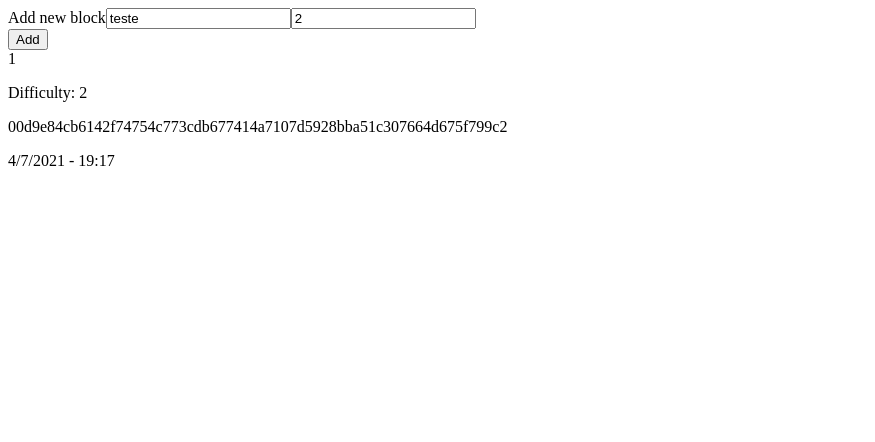
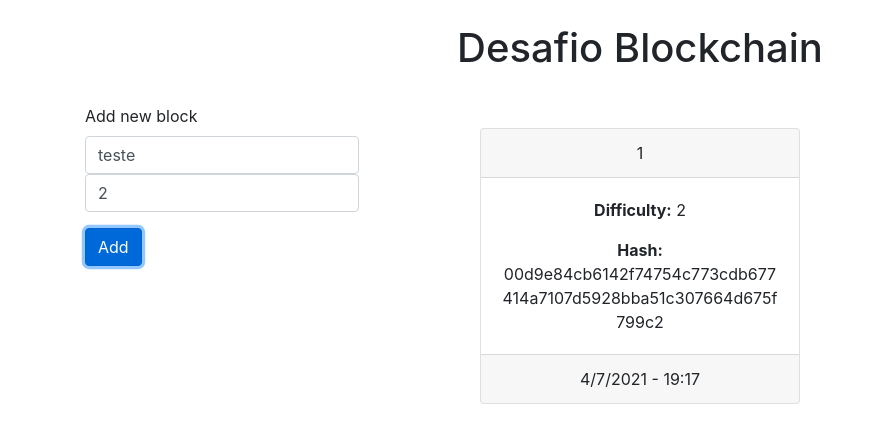
Before and after one commit to gabrielCouto26/desafio-blockchain, a React app: page / in a window 1280 px wide. Both pictures are taken after a click on the button "Add". Shown: the top 442 px of the page, without its empty margins (0-875 px from the left). Built offline with nearby package versions, Linux system fonts and the light colour scheme.

Commit message:
adiciona estilo

```diff
--- a/package.json
+++ b/package.json
@@ -25,8 +25,10 @@
     "@babel/preset-react": "^7.14.5",
     "babel-loader": "^8.2.2",
     "chai": "^4.3.4",
+    "css-loader": "^5.2.6",
     "html-webpack-plugin": "^5.3.2",
     "mocha": "^9.0.0",
+    "style-loader": "^3.0.0",
     "webpack": "^5.42.0",
     "webpack-cli": "^4.7.2",
     "webpack-dev-server": "^3.11.2"
--- a/public/index.html
+++ b/public/index.html
@@ -5,6 +5,13 @@
     <meta http-equiv="X-UA-Compatible" content="IE=edge">
     <meta name="viewport" content="width=device-width, initial-scale=1.0">
     <title>Desafio Blockchain React</title>
+
+    <link
+        rel="stylesheet"
+        href="https://cdn.jsdelivr.net/npm/bootstrap@4.6.0/dist/css/bootstrap.min.css"
+        integrity="sha384-B0vP5xmATw1+K9KRQjQERJvTumQW0nPEzvF6L/Z6nronJ3oUOFUFpCjEUQouq2+l"
+        crossorigin="anonymous"
+    />
 </head>
 <body>
     <div id="root"></div>
--- a/src/components/App.js
+++ b/src/components/App.js
@@ -2,7 +2,6 @@ import React from 'react';
 
 import BlockchainComponent from './Blockchain'
 import FormComponenet from './Form'
-
 import mock from '../mock'
 
 class App extends React.Component {
@@ -21,10 +20,13 @@ class App extends React.Component {
 
     render(){
         return (
-            <>
+            <div className="container">
+                <div className="text-center mt-4">
+                    <h1>Desafio Blockchain</h1>
+                </div>
                 <FormComponenet blockchain={this.state.blockchain} onBlockchainChange={this.onBlockchainChange} />
                 <BlockchainComponent blockchain={this.state.blockchain} onBlockchainChange={this.onBlockchainChange} />
-            </>
+            </div>
         );
     }
 };
--- a/src/components/Block.js
+++ b/src/components/Block.js
@@ -1,5 +1,7 @@
 import React from 'react';
 import Card from 'react-bootstrap/Card';
+
+import Seta from './Seta'
 
 class Block extends React.Component {
     constructor(props){
@@ -15,23 +17,31 @@ class Block extends React.Component {
 
     render(){
         return (
-            <Card>
+            <>
+                { this.state.index > 1
+                    ? <Seta />
+                    : ''
+                }
+                <Card className="text-center" style={{width: "20rem", margin: "2rem 0"}}>
                     <Card.Header>
                         {this.state.index}
                     </Card.Header>
+                    <Card.Body>
                         <Card.Text>
-                    Difficulty: {this.state.difficulty}
+                            <strong>Difficulty:</strong> {this.state.difficulty}
                         </Card.Text>
                         <Card.Text>
                             {this.state.data}
                         </Card.Text>
                         <Card.Text>
-                    {this.state.hash}
+                            <strong>Hash:</strong> {this.state.hash}
                         </Card.Text>
+                    </Card.Body>
                     <Card.Footer>
                         {this.state.timestamp}
                     </Card.Footer>
                 </Card>
+            </>
         );
     }
 };
--- a/src/components/Blockchain.js
+++ b/src/components/Blockchain.js
@@ -10,9 +10,9 @@ class BlockchainComponent extends React.Component {
     render(){
         const chain = this.props.blockchain.chain
         return (
-            <>
+            <div className="d-flex flex-column align-items-center mt-4 mb-4">
                 {chain.map((block, index) => <Block block={block} key={index}></Block>)}
-            </>
+            </div>
         );
     }
 };
--- a/src/components/Form.js
+++ b/src/components/Form.js
@@ -39,7 +39,7 @@ class FormComponenet extends React.Component {
         const blockDifficulty = this.state.blockDifficulty
 
         return (
-            <Form onSubmit={this.handleSubmit}>
+            <Form onSubmit={this.handleSubmit} className="position-fixed mt-4">
                 <Form.Group>
                     <Form.Label>Add new block</Form.Label>
                     <Form.Control value={blockData} onChange={this.handleDataChange} type="text" placeholder="Block data" id="blockData"/>
--- /dev/null
+++ b/src/components/Seta.js
@@ -0,0 +1,32 @@
+import React from 'react'
+
+class Seta extends React.Component{
+    constructor(props){
+        super(props);
+    }
+
+    render(){
+        return (
+            <svg
+                style={{transform: "rotate(90deg)"}}
+                xmlns="http://www.w3.org/2000/svg"
+                width="50"
+                height="50"
+                fill="currentColor"
+                className="bi bi-arrow-right"
+                viewBox="0 0 16 16">
+
+                <path
+                    fillRule="evenodd"
+                    d="M1 8a.5.5 0 0 1
+                        .5-.5h11.793l-3.147-3.146a.5.5 0 0 1
+                        .708-.708l4 4a.5.5 0 0 1 0
+                        .708l-4 4a.5.5 0 0 1-.708-.708L13.293
+                        8.5H1.5A.5.5 0 0 1 1 8z"
+                    />
+            </svg>
+        )
+    }
+}
+
+export default Seta;
--- a/webpack.config.js
+++ b/webpack.config.js
@@ -16,6 +16,22 @@ module.exports = {
 				exclude: /node_modules/,
 				use: ['babel-loader']
 			},
+			{
+				test: /\.css$/,
+				use: [
+				  {
+					loader: 'style-loader'
+				  },
+				  {
+					loader: 'css-loader',
+					options: {
+					  modules: true,
+					  localsConvention: 'camelCase',
+					  sourceMap: true
+					}
+				  }
+				]
+			}
 		]
 	},
 	plugins: [
@@ -27,7 +43,7 @@ module.exports = {
 		host: 'localhost',
 		port: port,
 		historyApiFallback: true,
-		open: true
+		open: false
 	  }
 
 }
```
Also changed, not shown: 1 other file (tests, documents, lock files or other folders). Lines whose indentation alone changed are shown as unchanged.
